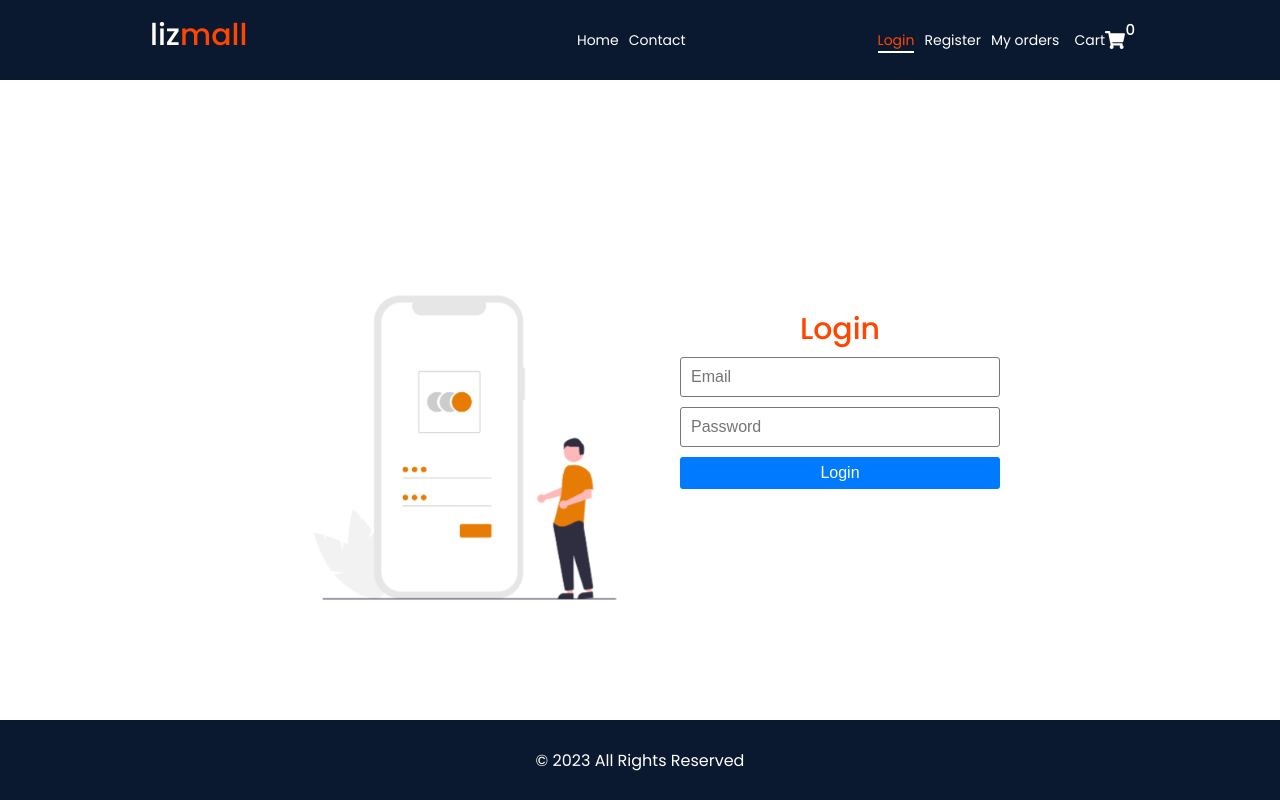
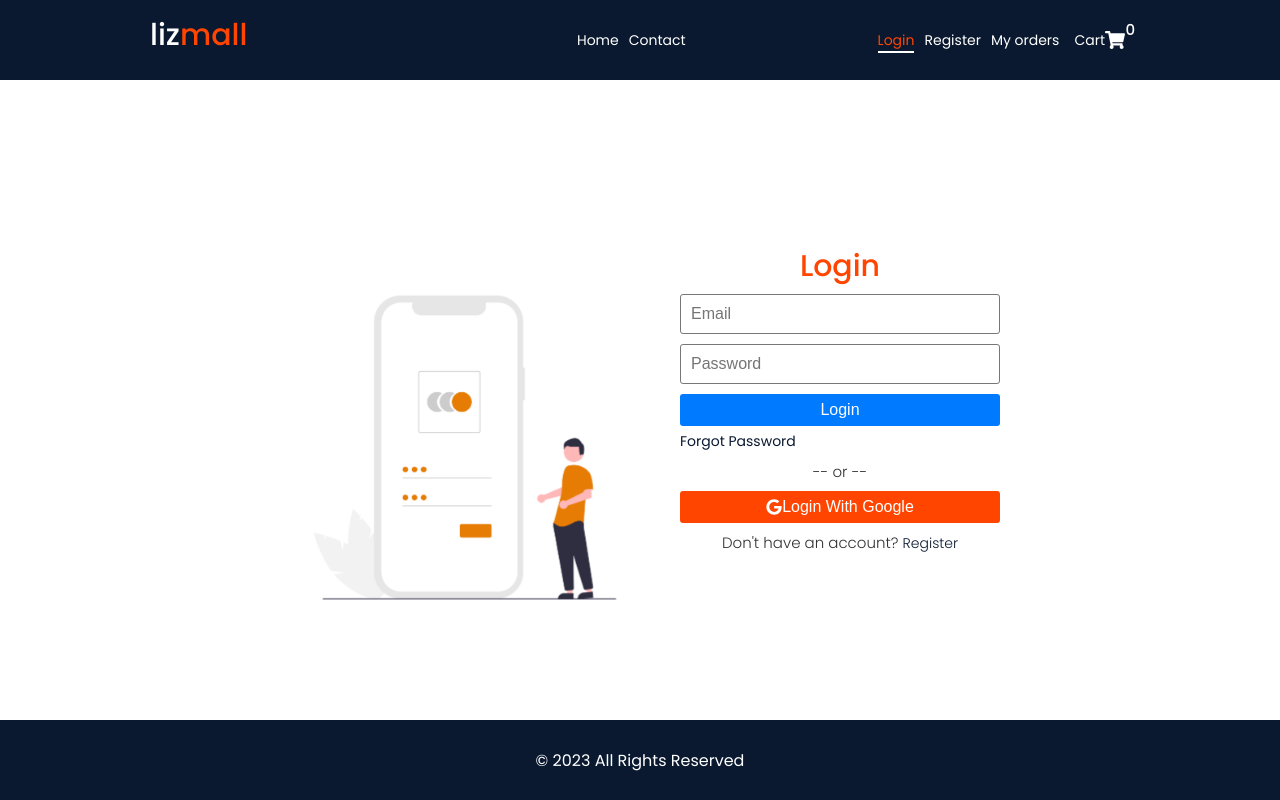
Before and after one commit to Lizdev-05/lizdev-market, a React (Create React App) app: page /login in a window 1280 px wide. Built offline with nearby package versions, Linux system fonts and the light colour scheme.

Commit message:
Add the forgot pasword and register section

```diff
--- a/src/pages/auth/Login.js
+++ b/src/pages/auth/Login.js
@@ -1,5 +1,7 @@
 import React from 'react'
 import loginImg from '../../assets/login.png'
+import { Link } from 'react-router-dom';
+import {FaGoogle} from 'react-icons/fa'
 import styles from "./auth.module.scss";
 
 const Login = () => {
@@ -16,8 +18,14 @@ const Login = () => {
              <button className='--btn --btn-primary --btn-block'>
               Login
              </button>
-
+             <div className={styles.links}>
+           <Link to="/reset" >Forgot Password</Link>
+          </div>
+          <p>-- or --</p>
           </form>
+          <button className='--btn --btn-danger --btn-block'>
+          <FaGoogle color='#fff'/> Login With Google </button>
+          <span className={styles.register}><p>Don't have an account? <Link to='/register'>Register</Link></p></span>
           </div>
 
     </section>
```
